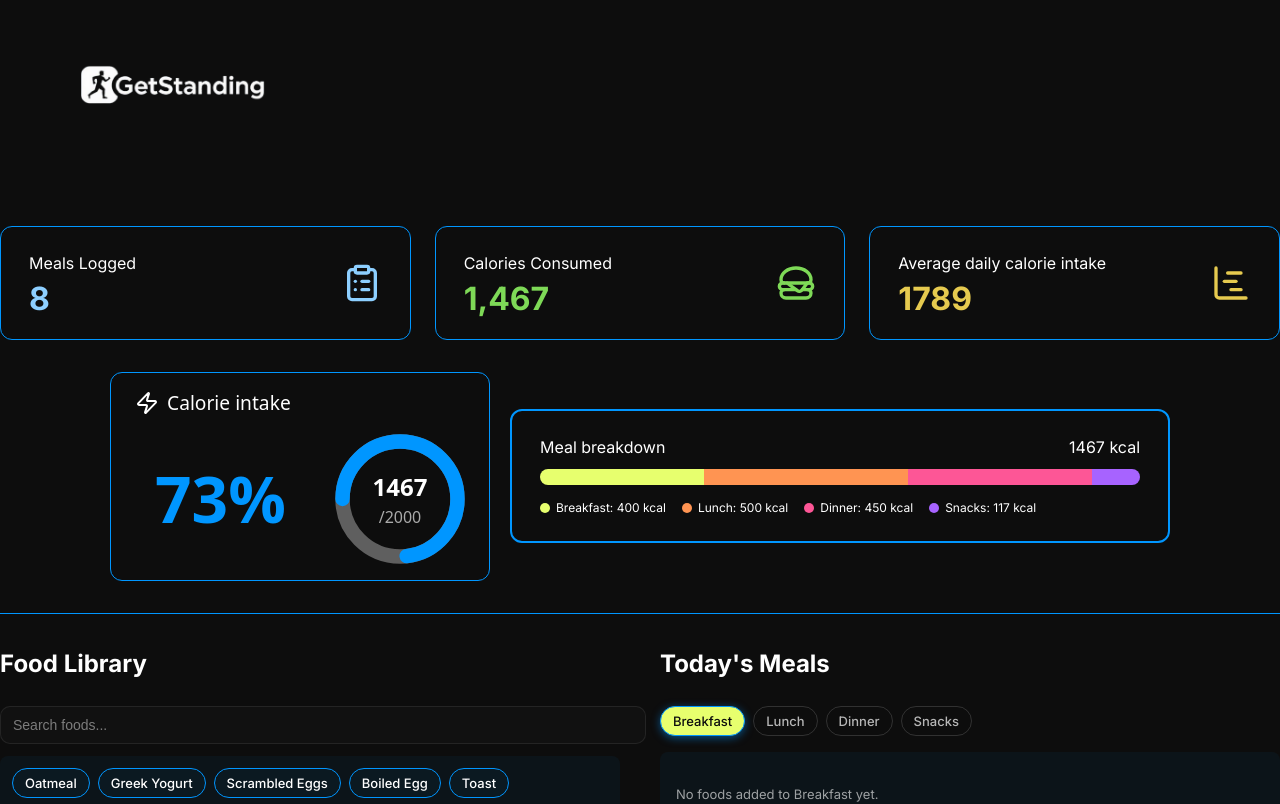
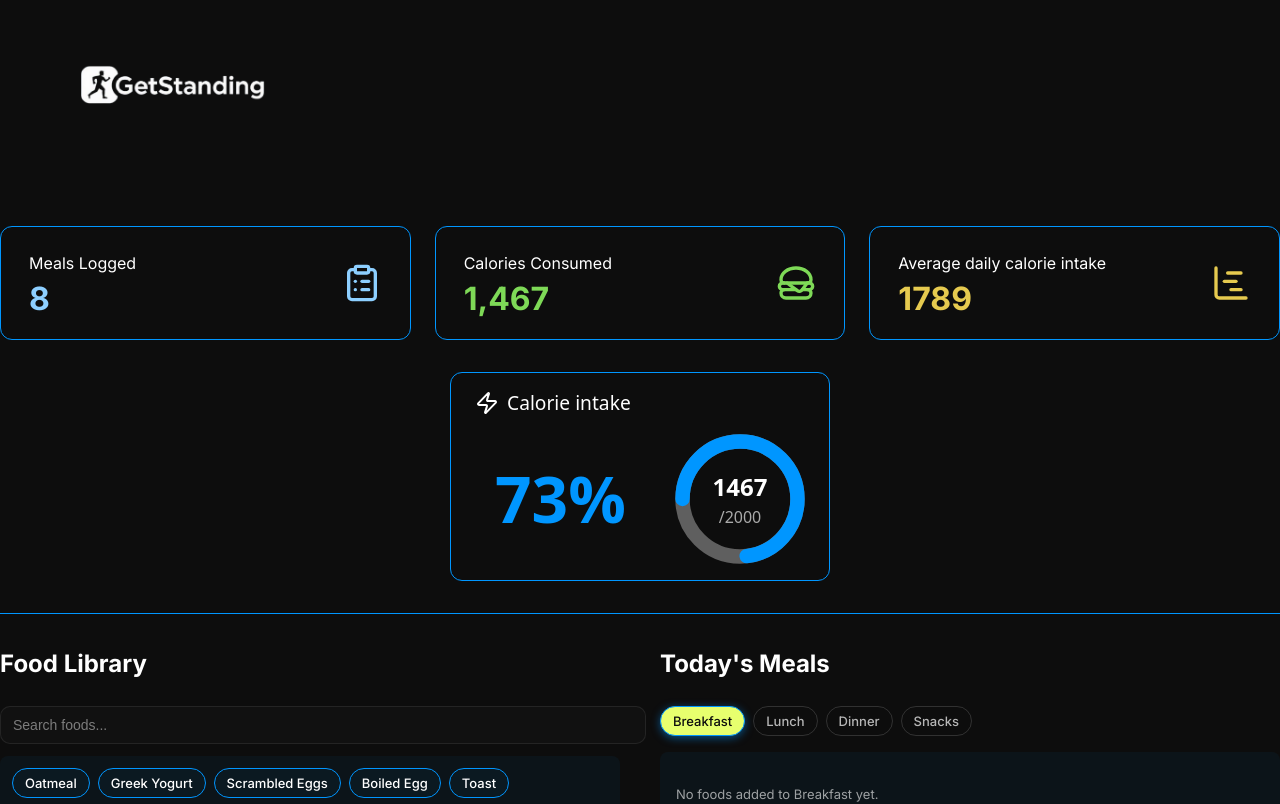
Before and after one commit to vladi245/WebFrontend-group8, a React (Vite) app: page /meals in a window 1280 px wide. Shown: the top 804 px of the page. Built offline with nearby package versions, Linux system fonts and the light colour scheme.

Commit message:
deleted the chart

```diff
--- a/src/components/MealCaloriesBreakdown/MealCaloriesBreakdown.module.css
+++ /dev/null
@@ -1,77 +0,0 @@
-.container {
-  width: 100%;
-  max-width: 600px;
-  background-color: #0D0D0D;
-  border-radius: 12px;
-  border: 2px solid #0096FF;
-  padding: 24px 28px;
-  display: flex;
-  flex-direction: column;
-  gap: 10px;
-}
-
-.header {
-  display: flex;
-  justify-content: space-between;
-  align-items: center;
-}
-
-.title {
-  color: #ffffff;
-  font-size: 16px;
-  font-weight: 400;
-}
-
-.totalLabel {
-  color: #ffffff;
-  font-size: 16px;
-}
-
-.bar {
-  width: 100%;
-  height: 16px;
-  border-radius: 999px;
-  overflow: hidden;
-  display: flex;
-}
-
-.segment {
-  height: 100%;
-}
-
-.breakfast {
-  background-color: #e7ff6e;
-}
-
-.lunch {
-  background-color: #ff9452;
-}
-
-.dinner {
-  background-color: #fd5696;
-}
-
-.snacks {
-  background-color: #a763ff;
-}
-
-.legend {
-  display: flex;
-  flex-wrap: wrap;
-  gap: 8px 16px;
-  margin-top: 4px;
-}
-
-.legendItem {
-  display: flex;
-  align-items: center;
-  gap: 6px;
-  font-size: 12px;
-  color: #ffffff;
-}
-
-.legendDot {
-  width: 10px;
-  height: 10px;
-  border-radius: 50%;
-}
--- a/src/components/MealCaloriesBreakdown/MealCaloriesBreakdown.tsx
+++ /dev/null
@@ -1,64 +0,0 @@
-import style from "./MealCaloriesBreakdown.module.css";
-
-interface MealCalories {
-  breakfast: number;
-  lunch: number;
-  dinner: number;
-  snacks: number;
-}
-
-interface Props {
-  mealCalories: MealCalories;
-  totalCalories: number; //total eaten today
-}
-
-const MealCaloriesBreakdown = ({ mealCalories, totalCalories }: Props) => {
-  const { breakfast, lunch, dinner, snacks } = mealCalories;
-
-  const safeTotal = totalCalories > 0 ? totalCalories : 1; //avoid dividing by zero (thats why its 1)
-
-  const segments = [
-    { key: "Breakfast", value: breakfast, colorClass: style.breakfast },
-    { key: "Lunch", value: lunch, colorClass: style.lunch },
-    { key: "Dinner", value: dinner, colorClass: style.dinner },
-    { key: "Snacks", value: snacks, colorClass: style.snacks },
-  ];
-
-  return (
-    <div className={style.container}>
-      <div className={style.header}>
-        <span className={style.title}>Meal breakdown</span>
-        <span className={style.totalLabel}>{totalCalories} kcal</span>
-      </div>
-
-      <div className={style.bar}>
-        {segments.map(
-          (seg) =>
-            seg.value > 0 && (
-              <div
-                key={seg.key}
-                className={`${style.segment} ${seg.colorClass}`}
-                style={{
-                  width: `${(seg.value / safeTotal) * 100}%`,
-                }}
-                title={`${seg.key}: ${seg.value} kcal`}
-              />
-            )
-        )}
-      </div>
-
-      <div className={style.legend}>
-        {segments.map((seg) => (
-          <div key={seg.key} className={style.legendItem}>
-            <span className={`${style.legendDot} ${seg.colorClass}`} />
-            <span className={style.legendLabel}>
-              {seg.key}: {seg.value} kcal
-            </span>
-          </div>
-        ))}
-      </div>
-    </div>
-  );
-};
-
-export default MealCaloriesBreakdown;
--- a/src/pages/Meals/index.tsx
+++ b/src/pages/Meals/index.tsx
@@ -4,7 +4,6 @@ import FoodStats from "../../components/Stats/FoodStats";
 import FoodPerformance from '../../components/Performance/FoodPerformance';
 import CalorieIntake from "../../components/CalorieIntake/CalorieIntake";
 import MealPicker from "../../components/MealPicker/MealPicker";
-import MealCaloriesBreakdown from "../../components/MealCaloriesBreakdown/MealCaloriesBreakdown";
 import style from "./Meals.module.css";
 
 
@@ -67,19 +66,7 @@ export default function Meals() {
     <div className={style.container}>
       <Logo />
       {!loading && <FoodStats data={statsData} />}
-      <div className={style.calorieRow}>
-          <CalorieIntake current={1467} goal={2000} />
-
-          <MealCaloriesBreakdown
-            totalCalories={1467}
-            mealCalories={{
-              breakfast: 400,
-              lunch: 500,
-              dinner: 450,
-              snacks: 117,
-            }}
-          />
-        </div>
+      <CalorieIntake current={1467} goal={2000} />
       {!loading && <MealPicker />}
       {!loading && <FoodPerformance data={foodPerformanceData} />}
     </div>
```
